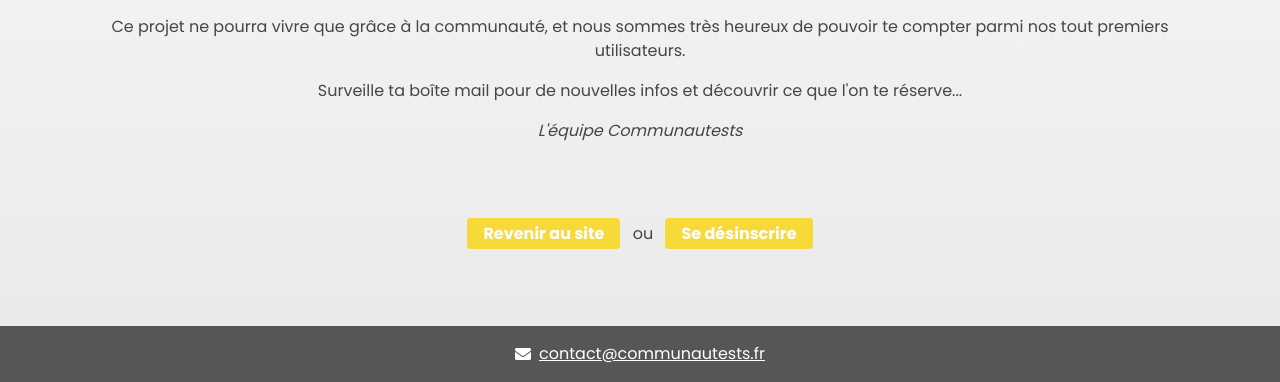
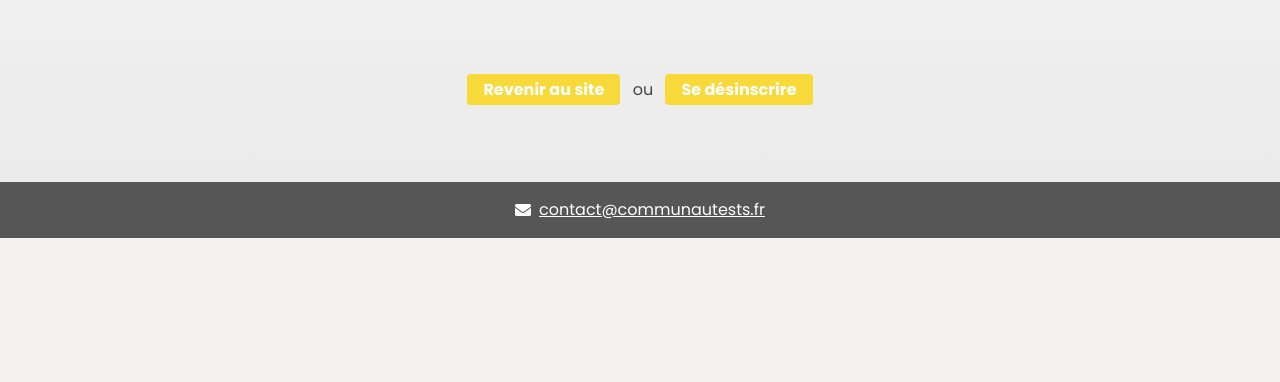
Before and after one commit to benj-p/prelaunch, a PHP site: page /merci.html in a window 1280 px wide. Shown: the part 791-1173 px from the top of the page. After the commit the page ends 1029 px from the top, so only its background shows below. Run offline with PHP 8.4, Linux system fonts and the light colour scheme.

Commit message:
Optimized thank you page

```diff
--- a/css/style.css
+++ b/css/style.css
@@ -56,13 +56,17 @@ h2 {
 }
 
 .btn-thanks {
-  display: inline;
   background-color: #F7D939;
   border-radius: 4px;
   color: white;
   font-weight: bold;
   padding: 4px 16px;
   margin: 0px 8px;
+}
+
+.thanks-button-container {
+  margin-top: 8vh;
+  margin-bottom: 8vh;
 }
 
 .beta-btn {
@@ -74,11 +78,6 @@ h2 {
   padding: 2px 4px;
   margin-left: 8px;
   vertical-align: super;
-}
-
-.thanks-buttons {
-  margin-top: 8vh;
-  margin-bottom: 8vh;
 }
 
 form {
@@ -244,6 +243,11 @@ canvas {
     padding: 40px 0;
   }
 
+  .btn-thanks {
+    display: inline-block;
+    margin: 8px 0;
+  }
+
   h1 {
     font-size: 2em;
   }
--- a/merci.html
+++ b/merci.html
@@ -49,13 +49,15 @@
 
   <div class="content container" id="merci">
     <h3>Merci d'avoir rejoint Communautests.fr !</h3>
-    <p>Nous travaillons actuellement d'arrache-pied pour préparer le lancement officiel.</p>
-    <p style="margin-bottom: 24px;"><iframe src="https://giphy.com/embed/5Zesu5VPNGJlm" width="480" height="270" frameBorder="0" class="giphy-embed" allowFullScreen></iframe></p>
-    <p>Ce projet ne pourra vivre que grâce à la communauté, et nous sommes très heureux de pouvoir te compter parmi nos tout premiers utilisateurs.</p>
-    <p>Surveille ta boîte mail pour de nouvelles infos et découvrir ce que l'on te réserve...</p>
+
+    <p>Comme son nom l'indique, Communautests se nourrit des contributions de la communauté pour vivre, et nous sommes très heureux de pouvoir te compter parmi nos tout premiers utilisateurs.</p>
+    <p>Nous travaillons actuellement d'arrache-pied pour préparer le lancement officiel.<br/>Surveille ta boîte mail pour de nouvelles infos et découvrir ce que l'on te réserve...</p>
     <p style="font-style: italic;">L'équipe Communautests</p>
+    <p style="margin-bottom: 24px;">
+      <iframe src="https://giphy.com/embed/5Zesu5VPNGJlm" style="max-width: 100%;" width="480" frameBorder="0" class="giphy-embed" allowFullScreen></iframe>
+    </p>
 
-    <div class="thanks-buttons">
+    <div class="thanks-button-container">
       <a href="index.html" class="btn-thanks">Revenir au site</a><span class="mobile-hidden"> ou </span> <a href="https://herokuapp.us20.list-manage.com/unsubscribe?u=1032adc8ab5e905f4f983093b&id=acdd1f3640" class="btn-thanks">Se&nbsp;désinscrire</a>
     </div>
   </div>
```
